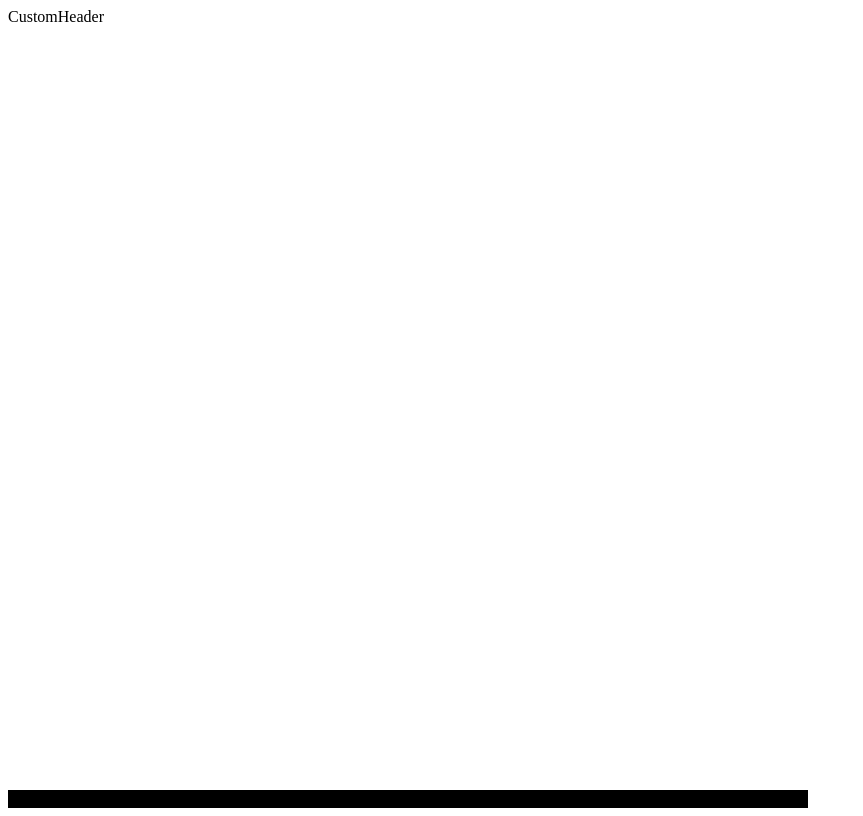
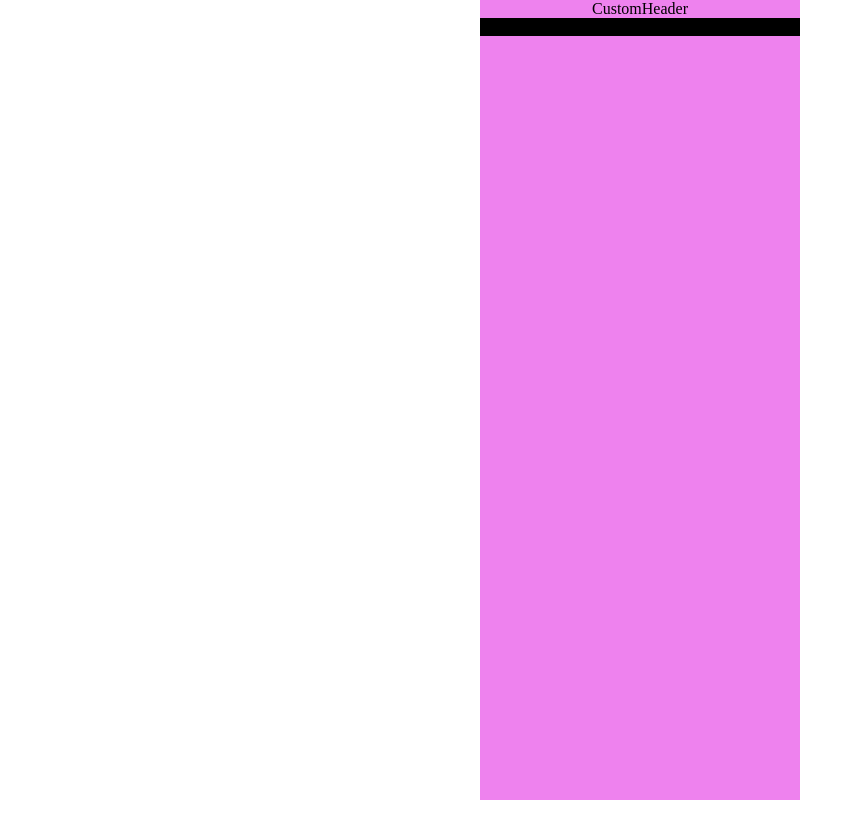
Before and after one commit to olejquaa/react-job-search-app, a React (Create React App) app: page / in a window 1280 px wide. Shown: the whole page, without its empty margins (0-863 px from the left). Built offline with nearby package versions, Linux system fonts and the light colour scheme.

Commit message:
fix(styles): main template styles

```diff
--- a/src/index.tsx
+++ b/src/index.tsx
@@ -1,10 +1,12 @@
 import React from "react";
 import ReactDOM from "react-dom/client";
-import { App } from "./App";
+import { App } from "App";
+import { GlobalStyle } from "ui";
 
 const root = ReactDOM.createRoot(document.getElementById("root") as HTMLElement);
 root.render(
   <React.StrictMode>
+    <GlobalStyle />
     <App />
   </React.StrictMode>,
 );
--- a/src/ui/index.ts
+++ b/src/ui/index.ts
@@ -1,3 +1,4 @@
+import { GlobalStyle } from "./globalStyles";
 import { MainTemplate } from "./templates/MainTemplate";
 
-export { MainTemplate };
+export { MainTemplate, GlobalStyle };
--- a/src/ui/templates/styles.ts
+++ b/src/ui/templates/styles.ts
@@ -6,7 +6,9 @@ export const MainTemplateContainer = styled.div`
   max-width: 1000px;
   min-height: 100vh;
 
-  justify-content: space-between;
+  align-items: center;
+  align-self: center;
+  background-color: violet;
 `;
 
 export const OutletContainer = styled.div`
@@ -16,5 +18,7 @@ export const OutletContainer = styled.div`
   max-width: 800px;
   min-width: 320px;
 
+  align-items: center;
+
   background-color: black;
 `;
```
